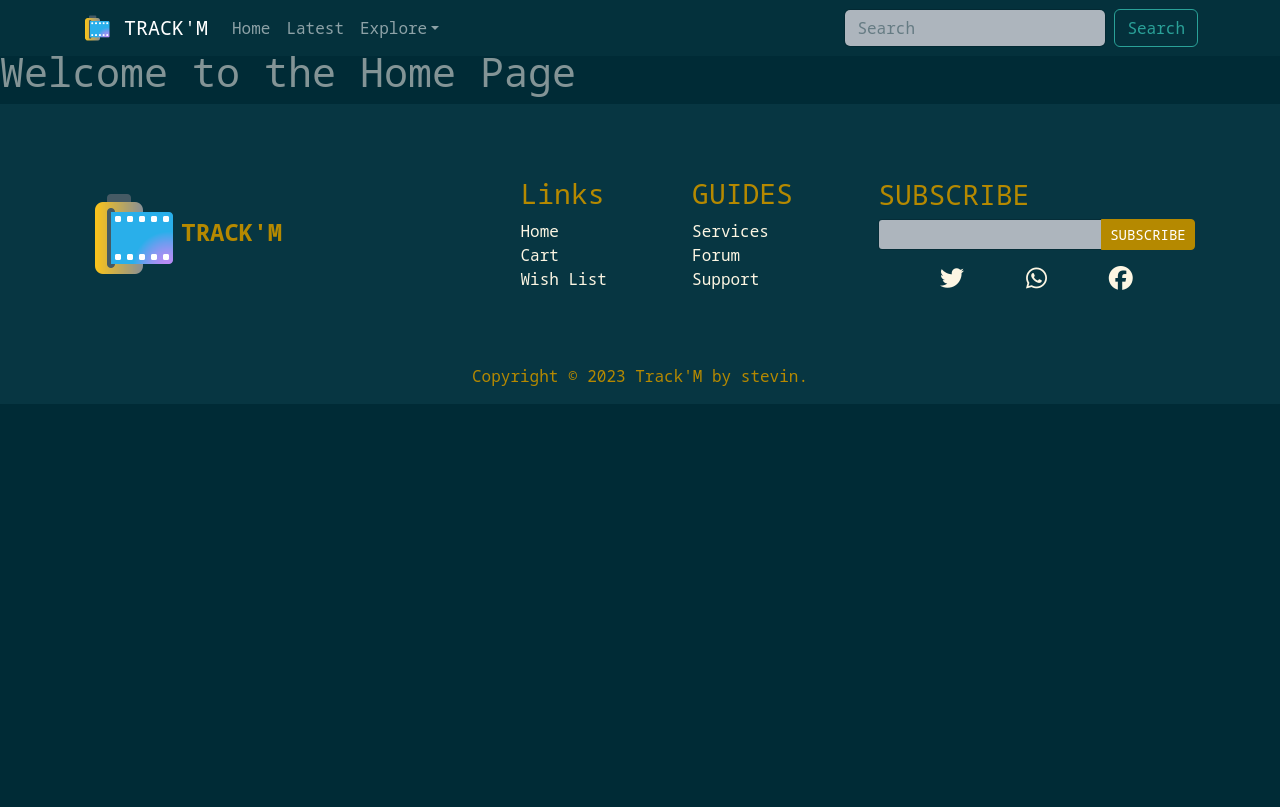
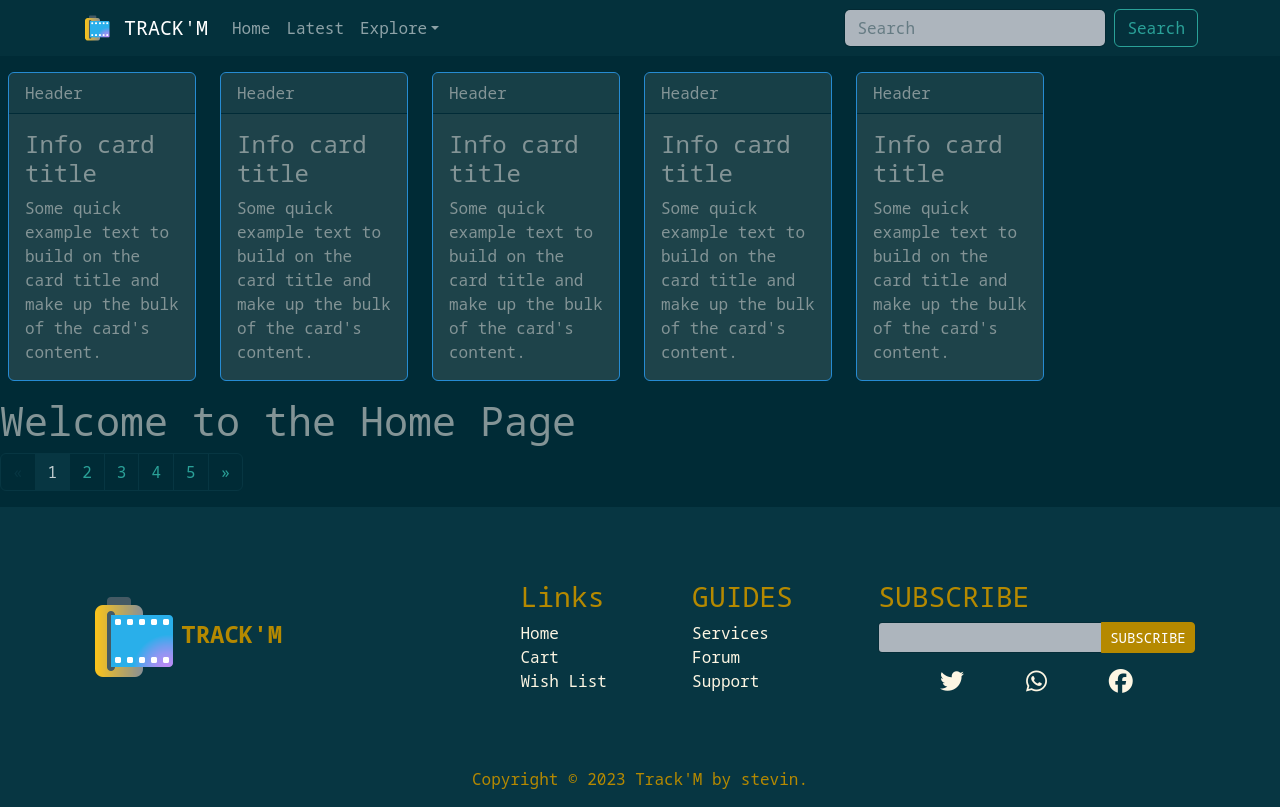
Before and after one commit to firefly3823/Track_M, a React (Create React App) app: page /home in a window 1280 px wide. Built offline with nearby package versions, Linux system fonts and the light colour scheme.

Commit message:
'backend converted to mongodb'

```diff
--- a/package.json
+++ b/package.json
@@ -7,6 +7,7 @@
     "@testing-library/jest-dom": "^5.17.0",
     "@testing-library/react": "^13.4.0",
     "@testing-library/user-event": "^13.5.0",
+    "aos": "^3.0.0-beta.6",
     "axios": "^1.5.1",
     "bootstrap": "^5.3.2",
     "formik": "^2.4.5",
--- a/public/index.html
+++ b/public/index.html
@@ -10,6 +10,8 @@
 <link rel="preconnect" href="https://fonts.googleapis.com">
 <link rel="preconnect" href="https://fonts.gstatic.com" crossorigin>
 <link href="https://fonts.googleapis.com/css2?family=Noto+Sans+Mono:wght@500&display=swap" rel="stylesheet">
+
+  <link rel="stylesheet" href="https://unpkg.com/aos@next/dist/aos.css" />
   <title>Track'M</title>
 </head>
 
--- a/src/components/Header.jsx
+++ b/src/components/Header.jsx
@@ -4,10 +4,10 @@ import logo from '../icons/icon.png'
 
 function Headder() {
     return (
-        <>
-            <Navbar expand="lg" className="bg-body-tertiary position-fixed w-100 " data-bs-theme="dark">
+        <div className='pb-5'>
+            <Navbar expand="lg" className="bg-body-tertiary position-fixed w-100 z-1 " data-bs-theme="dark">
                 <Container>
-                    <Navbar.Brand href="#home">
+                    <Navbar.Brand href="/">
                         <img
                             alt=""
                             src={logo}
@@ -20,8 +20,8 @@ function Headder() {
                     <Navbar.Toggle aria-controls="basic-navbar-nav" />
                     <Navbar.Collapse id="basic-navbar-nav">
                         <Nav className="me-auto">
-                            <Nav.Link href="#home">Home</Nav.Link>
-                            <Nav.Link href="#link">Latest</Nav.Link>
+                            <Nav.Link href="/home">Home</Nav.Link>
+                            <Nav.Link href="/latest">Latest</Nav.Link>
                             <NavDropdown title="Explore" id="basic-nav-dropdown">
                                 <NavDropdown.Item href="#action/3.1">Trending</NavDropdown.Item>
                                 <NavDropdown.Item href="#action/3.2">Recomented</NavDropdown.Item>
@@ -41,7 +41,7 @@ function Headder() {
                     </Navbar.Collapse>
                 </Container>
             </Navbar>
-        </>
+        </div>
     )
 }
 
--- /dev/null
+++ b/src/components/MovieCard.jsx
@@ -0,0 +1,72 @@
+import React from 'react'
+import { Col, Row } from 'react-bootstrap'
+import AOS from 'aos'
+
+function MovieCard() {
+    AOS.init({
+        delay: 200,
+        easing: 'ease',
+        mirror: false
+    });
+
+    return (
+        <div className='pt-4'>
+            <Row className='ps-2' style={{width:"100%"}}>
+                <Col data-aos="flip-left" className='d-flex justify-content-center align-items-center' sm={6} md={4} lg={2}>
+                    <div className="card border-info mb-3 " style={{ maxWidth: "15rem" }}>
+                        <div className="card-header">Header</div>
+                        <div className="card-body">
+                            <h4 className="card-title">Info card title</h4>
+                            <p className="card-text">Some quick example text to build on the card title and make up the bulk of the card's content.</p>
+                        </div>
+                    </div>
+                </Col>
+
+                <Col data-aos="flip-left" className='d-flex justify-content-center align-items-center' sm={6} md={4} lg={2}>
+                    <div className="card border-info mb-3 " style={{ maxWidth: "15rem" }}>
+                        <div className="card-header">Header</div>
+                        <div className="card-body">
+                            <h4 className="card-title">Info card title</h4>
+                            <p className="card-text">Some quick example text to build on the card title and make up the bulk of the card's content.</p>
+                        </div>
+                    </div>
+                </Col>
+
+                <Col className='d-flex justify-content-center align-items-center' sm={6} md={4} lg={2}>
+                    <div className="card border-info mb-3 " style={{ maxWidth: "15rem" }}>
+                        <div className="card-header">Header</div>
+                        <div className="card-body">
+                            <h4 className="card-title">Info card title</h4>
+                            <p className="card-text">Some quick example text to build on the card title and make up the bulk of the card's content.</p>
+                        </div>
+                    </div>
+                </Col>
+
+                <Col className='d-flex justify-content-center align-items-center' sm={6} md={4} lg={2}>
+                    <div className="card border-info mb-3 " style={{ maxWidth: "15rem" }}>
+                        <div className="card-header">Header</div>
+                        <div className="card-body">
+                            <h4 className="card-title">Info card title</h4>
+                            <p className="card-text">Some quick example text to build on the card title and make up the bulk of the card's content.</p>
+                        </div>
+                    </div>
+                </Col>
+
+                <Col className='d-flex justify-content-center align-items-center' sm={6} md={4} lg={2}>
+                    <div className="card border-info mb-3 " style={{ maxWidth: "15rem" }}>
+                        <div className="card-header">Header</div>
+                        <div className="card-body">
+                            <h4 className="card-title">Info card title</h4>
+                            <p className="card-text">Some quick example text to build on the card title and make up the bulk of the card's content.</p>
+                        </div>
+                    </div>
+                </Col>
+
+            </Row>
+
+
+            </div>
+    )
+}
+
+export default MovieCard
--- a/src/pages/Home.jsx
+++ b/src/pages/Home.jsx
@@ -1,27 +1,41 @@
 import React from 'react'
-import { useDispatch, useSelector } from 'react-redux';
-import { logout } from '../redux/userSlice';
 import Header from '../components/Header'
+import MovieCard from '../components/MovieCard'
 
 
 function Home() {
-    const user = useSelector((state) => state.user);
-    const dispatch = useDispatch();
-    const handleLogout = ()=>{
-        dispatch(logout())
-    }
+
     return (
         <div>
-            <Header/>
+            <Header />
+            <MovieCard/>
 
-            <h1 className='pt-5'>Welcome to the Home Page</h1>
-            {
-            user && (
-                <div>
-                    <p>Logged in as: {user.email}</p>
-                    <button onClick={handleLogout}>Logout</button>
-                </div>
-            )}
+            <h1 classNameName='pt-5'>Welcome to the Home Page</h1>
+            <div>
+                <ul className="pagination">
+                    <li className="page-item disabled">
+                        <a className="page-link" href="/">&laquo;</a>
+                    </li>
+                    <li className="page-item active">
+                        <a className="page-link" href="/">1</a>
+                    </li>
+                    <li className="page-item">
+                        <a className="page-link" href="/">2</a>
+                    </li>
+                    <li className="page-item">
+                        <a className="page-link" href="/">3</a>
+                    </li>
+                    <li className="page-item">
+                        <a className="page-link" href="/">4</a>
+                    </li>
+                    <li className="page-item">
+                        <a className="page-link" href="/">5</a>
+                    </li>
+                    <li className="page-item">
+                        <a className="page-link" href="/">&raquo;</a>
+                    </li>
+                </ul>
+            </div>
         </div>
     )
 }
--- a/src/pages/LandingPage.jsx
+++ b/src/pages/LandingPage.jsx
@@ -5,7 +5,7 @@ import Modal from 'react-bootstrap/Modal';
 import { Button } from 'react-bootstrap'
 import LoginRegister from '../components/LoginRegister'
 import request from '../services/requests'
-import tmdbAxiosInstance from '../services/axiosInstance'
+import tmdbInstance from '../services/commonServerAPI'
 import LoginUser from '../components/LoginUser';
 import Header from '../components/Header';
 
@@ -22,10 +22,12 @@ function LandingPage() {
     const handlelogin = ()=> setLogin(true)
     const handleSignup = ()=> setLogin(false)
 
+    const token =  sessionStorage.getItem('sessionString')
+
+
     //api call
     const fetchData = async ()=>{
-        const { data } = await tmdbAxiosInstance.get(fetchurl)
-        // console.log(data.results[Math.floor(Math.random() * data.results.length)]);
+        const { data } = await tmdbInstance.get(fetchurl)
         setMovies(data.results[Math.floor(Math.random()*data.results.length)])
     }
     useEffect(() => { fetchData() }, [])
--- a/src/services/allAPI.js
+++ b/src/services/allAPI.js
@@ -1,11 +1,18 @@
-import {trackMAPI} from './axiosInstance'
+import {trackMAPI} from './commonServerAPI'
 import { serverURL } from './serverURL'
 
 
-export const CreateAccount = async (body)=>{
-    return await trackMAPI("POST", `${ serverURL }/userCred`,body)
+export const createAccount = async (user)=>{
+    try {
+        const response = await trackMAPI("POST", `${serverURL}/register/usr`, user, "");
+        console.log('API Response:', response);
+        return response;
+    } catch (error) {
+        console.error('Error in createAccount:', error);
+        throw new Error(error.message);
+    }
 }
 
-export const getAccountData = async ()=>{
-    return await trackMAPI('GET', `${serverURL}/userCred`,"")
+export const loginUserAPI = async (user)=>{
+    return await trackMAPI("POST",`${serverURL}/login/usr`,user,"")
 }
--- a/src/services/axiosInstance.js
+++ b/src/services/commonServerAPI.js
@@ -1,17 +1,15 @@
 import axios from "axios";
 
-const tmdbAxiosInstance = axios.create({
+const tmdbInstance = axios.create({
     baseURL: "https://api.themoviedb.org/3"
 })
 
-export const trackMAPI = async (httpMethod, url, reqBody) => {
+export const trackMAPI = async (httpMethod, url, reqBody,reqHeader) => {
     const reqConfig = {
         method: httpMethod,
         url,
         data: reqBody,
-        Headers: {
-            "Content-type": "application/json"
-        }
+        headers: reqHeader ? reqHeader : { "Content-Type": "application/json" }
     }
     return await axios(reqConfig).then((result) => {
         return result
@@ -20,4 +18,4 @@ export const trackMAPI = async (httpMethod, url, reqBody) => {
     })
 
 }
-export default tmdbAxiosInstance
+export default tmdbInstance
--- a/src/services/serverURL.js
+++ b/src/services/serverURL.js
@@ -1 +1 @@
-export const serverURL = "https://trackm-server.onrender.com"
+export const serverURL = "http://localhost:3001"
```
Also changed, not shown: src/components/LoginRegister.jsx (+18 -22 lines), src/components/LoginUser.jsx (+20 -22 lines), 1 other file (tests, documents, lock files or other folders).
